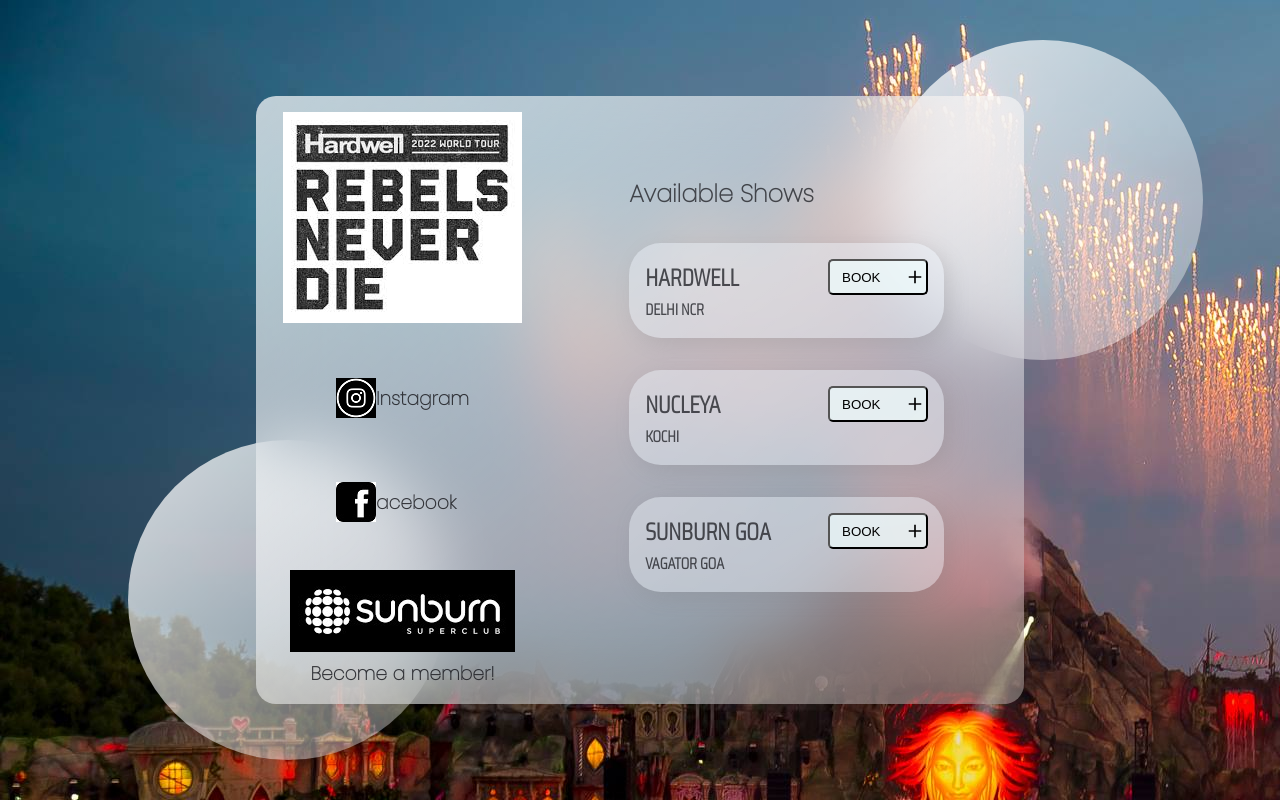
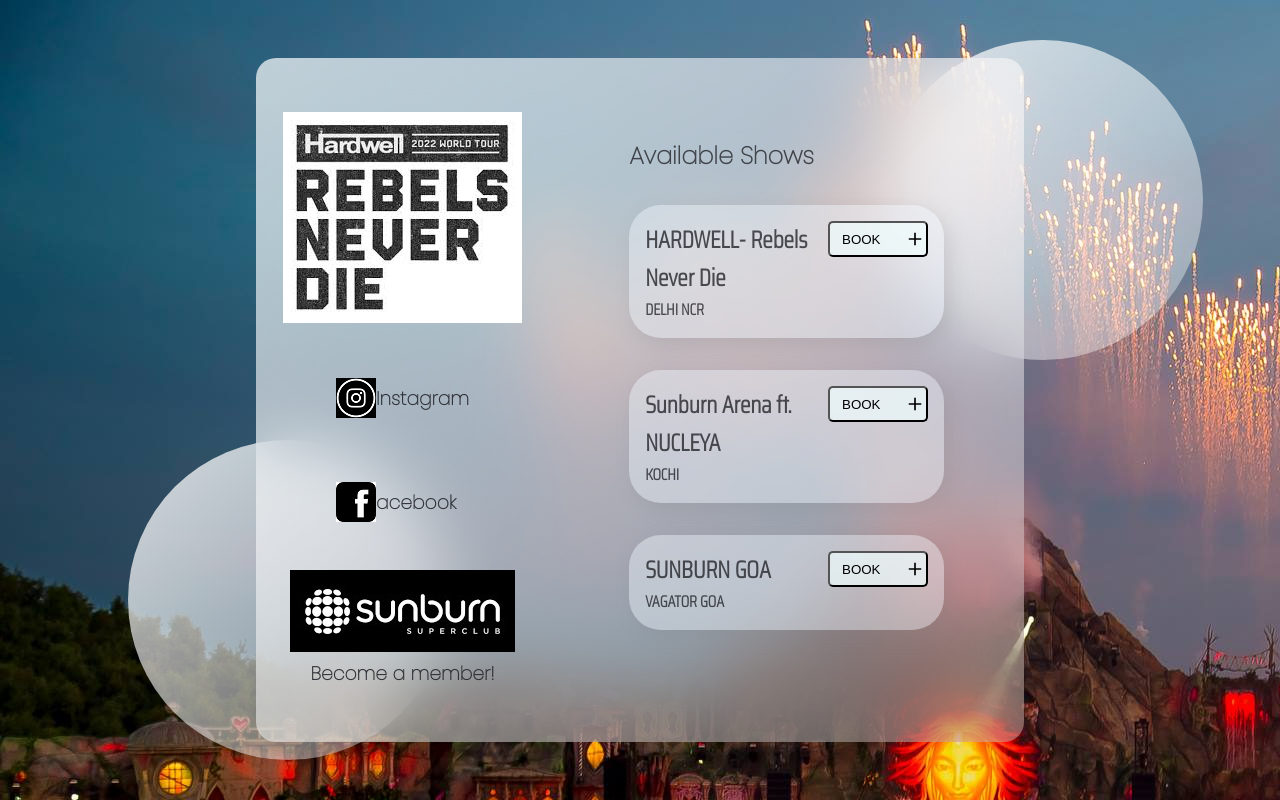
Before and after one commit to AdityyaX/trippin, a plain HTML site: page ticket booking/index.html in a window 1280 px wide. Drawn offline with nearby package versions, Linux system fonts and the light colour scheme.

Commit message:
Update index.html

```diff
--- a/ticket booking/index.html
+++ b/ticket booking/index.html
@@ -47,7 +47,7 @@
 
             <div class="cards">
                 <div class="card">
-                    <div class="card-info"><h2>HARDWELL</h2>
+                    <div class="card-info"><h2>HARDWELL- Rebels Never Die</h2>
                      <p>DELHI NCR</p>
                     </div>
                      <div>
@@ -62,7 +62,7 @@
 
                  </div>
                  <div class="card">
-                    <div class="card-info"><h2>NUCLEYA</h2>
+                     <div class="card-info"><h2>Sunburn Arena ft. NUCLEYA</h2>
                      <p>KOCHI</p>
                     </div>
                      <div>
```
